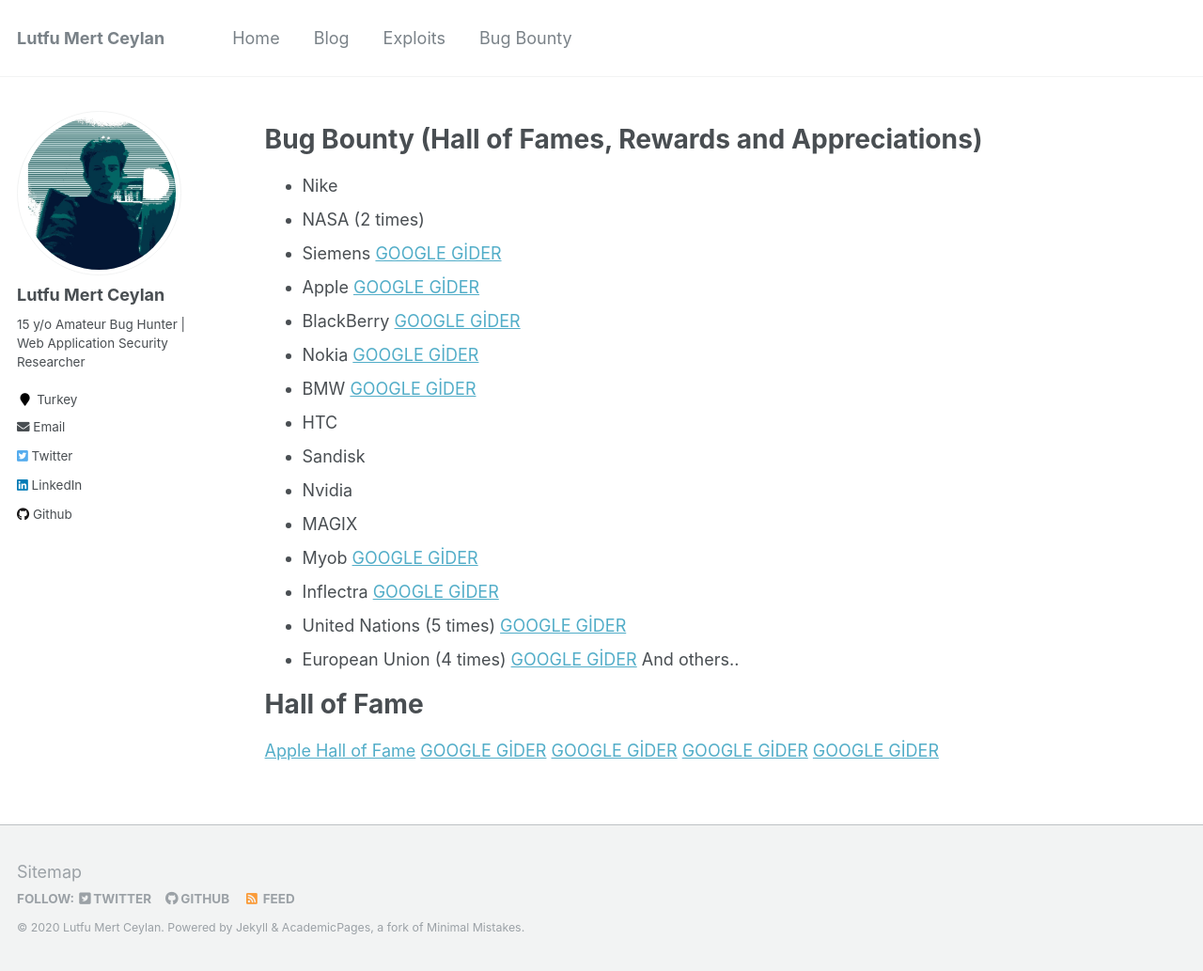
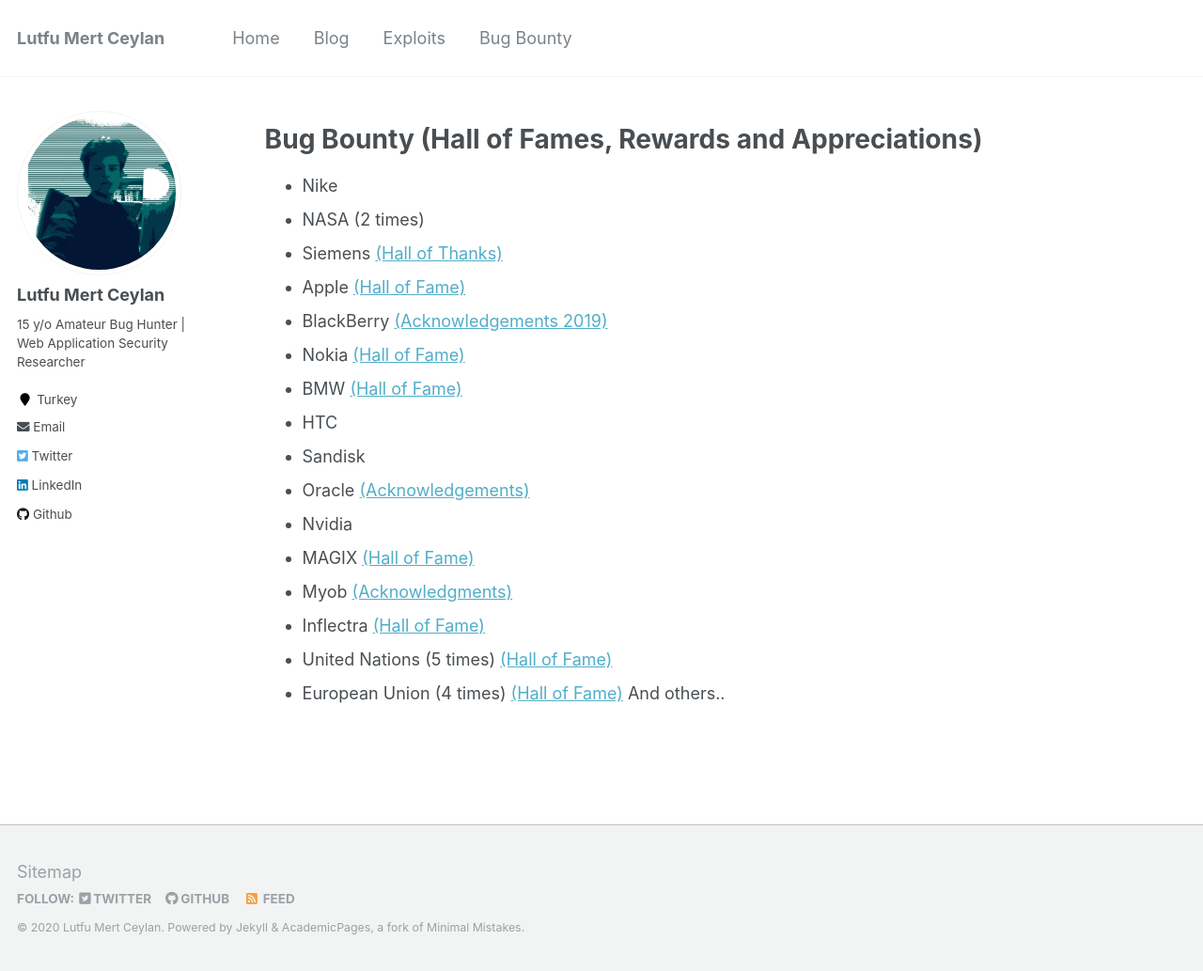
Before and after one commit to lutfumertceylan/mywebsite, a Jekyll site: the page built from _pages/bugbounty.md, in a window 1280 px wide and 1033 px high. Shown: the whole window at 94% size. Built offline with Jekyll 4.4.1, drawn with Linux system fonts in a browser that asks for light colours.

Commit message:
Update bugbounty.md

```diff
--- a/_pages/bugbounty.md
+++ b/_pages/bugbounty.md
@@ -11,24 +11,18 @@ redirect_from:
 
 * Nike
 * NASA (2 times)
-* Siemens <a href="a">GOOGLE GİDER</a>
-* Apple <a href="">GOOGLE GİDER</a>
-* BlackBerry <a href="">GOOGLE GİDER</a>
-* Nokia <a href="">GOOGLE GİDER</a>
-* BMW <a href="">GOOGLE GİDER</a>
+* Siemens <a href="https://new.siemens.com/global/en/products/services/cert/hall-of-thanks.html">(Hall of Thanks)</a>
+* Apple <a href="https://support.apple.com/en-us/HT201536">(Hall of Fame)</a>
+* BlackBerry <a href="https://www.blackberry.com/ca/en/services/blackberry-incident-response-team#collaborations">(Acknowledgements 2019)</a>
+* Nokia <a href="https://www.nokia.com/responsible-disclosure/">(Hall of Fame)</a>
+* BMW <a href="https://www.bmwgroup.com/en/general/Security.html">(Hall of Fame)</a>
 * HTC
 * Sandisk
+* Oracle <a href="https://www.oracle.com/security-alerts/cpujan2020.html">(Acknowledgements)</a>
 * Nvidia
-* MAGIX
-* Myob <a href="">GOOGLE GİDER</a>
-* Inflectra <a href="">GOOGLE GİDER</a>
-* United Nations (5 times) <a href="">GOOGLE GİDER</a>
-* European Union (4 times) <a href="">GOOGLE GİDER</a>
+* MAGIX <a href="http://research.magix.com">(Hall of Fame)</a>
+* Myob <a href="https://www.myob.com/au/about/security/report-security-vulnerability">(Acknowledgments)</a>
+* Inflectra <a href="">(Hall of Fame)</a>
+* United Nations (5 times) <a href="https://unite.un.org/content/hall-fame">(Hall of Fame)</a>
+* European Union (4 times) <a href="https://cert.europa.eu/cert/newsletter/en/latest_HallOfFame_.html">(Hall of Fame)</a>
 And others..
-
-# Hall of Fame
-<a href="https://support.apple.com/en-us/HT201536">Apple Hall of Fame</a>
-<a href="">GOOGLE GİDER</a>
-<a href="">GOOGLE GİDER</a>
-<a href="">GOOGLE GİDER</a>
-<a href="">GOOGLE GİDER</a>
```
